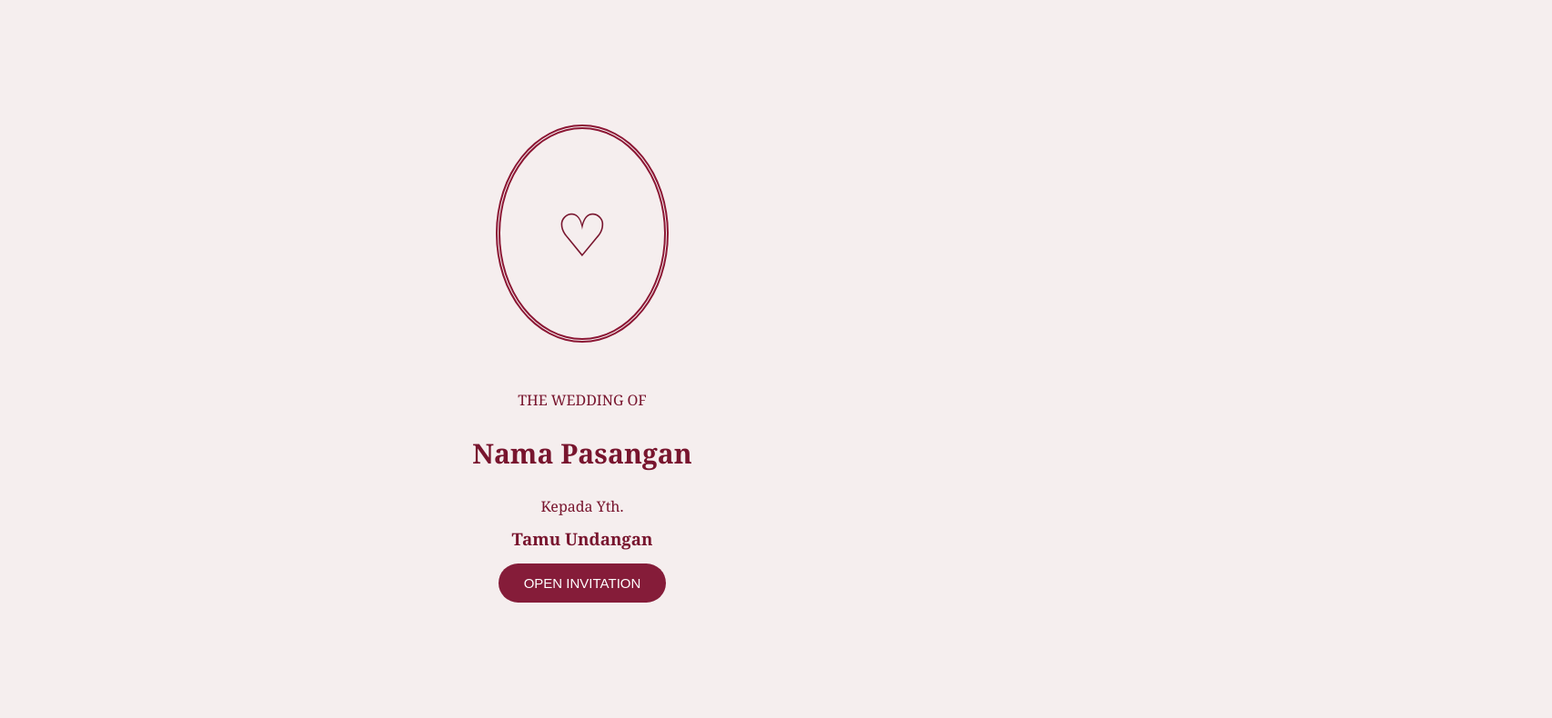
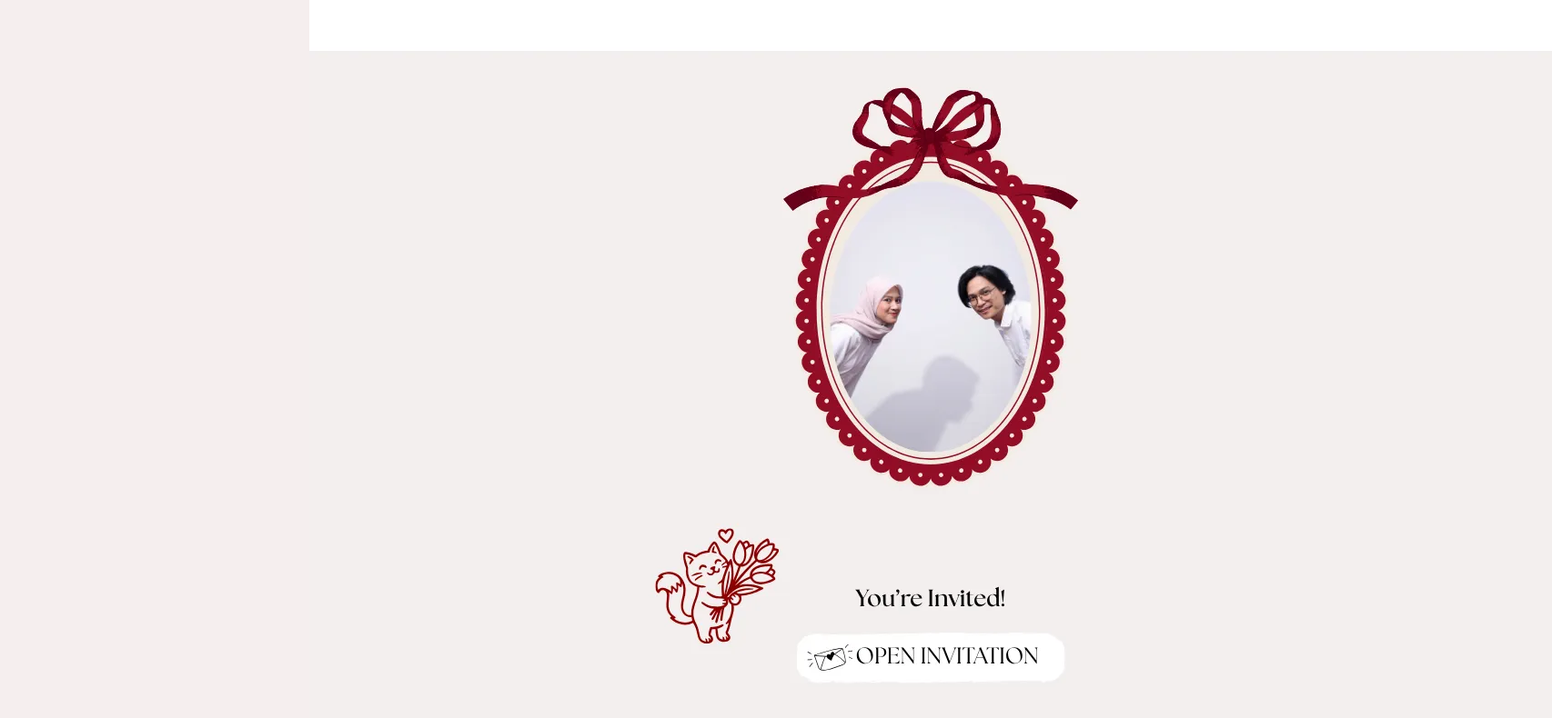
Before and after one commit to nuhaasalsabila/undangan-digital, a plain HTML site: page index.html in a window 1280 px wide. Shown: the whole page at 91% size, 1706 px wide, since content can reach past the window. Drawn offline with Linux system fonts and the light colour scheme.

Commit message:
Update index.html

```diff
--- a/index.html
+++ b/index.html
@@ -1,8 +1,10 @@
+
 <!DOCTYPE html>
 <html lang="id">
 <head>
     <meta charset="UTF-8">
     <meta name="viewport" content="width=device-width, initial-scale=1.0">
+
     <title>Undangan Pernikahan</title>
 
     <style>
@@ -13,103 +15,80 @@
         }
 
         body {
-            font-family: Georgia, serif;
             background: #f5eeee;
-            color: #78152e;
-            text-align: center;
+            display: flex;
+            justify-content: center;
+            min-height: 100vh;
         }
 
-        .cover {
-            min-height: 100vh;
-            display: flex;
-            flex-direction: column;
-            justify-content: center;
-            align-items: center;
-            padding: 30px;
+        .container {
+            width: 100%;
+            max-width: 600px;
         }
 
-        .frame {
-            width: 190px;
-            height: 240px;
-            border: 5px double #8c1735;
-            border-radius: 50%;
-            display: flex;
-            align-items: center;
-            justify-content: center;
-            margin-bottom: 40px;
-            font-size: 65px;
+        .halaman {
+            width: 100%;
+            display: block;
         }
 
-        h1 {
-            font-size: 30px;
-            margin: 15px;
+        .halaman img {
+            width: 100%;
+            height: auto;
+            display: block;
         }
 
-        p {
-            margin: 12px;
+        #cover {
+            cursor: pointer;
         }
 
-        button {
-            background: #851c39;
-            color: white;
-            border: none;
-            padding: 13px 28px;
-            border-radius: 25px;
-            cursor: pointer;
-            margin-top: 15px;
-            font-size: 15px;
-        }
-
-        .invitation {
+        #isiUndangan {
             display: none;
-            padding: 60px 20px;
-            min-height: 100vh;
-            background: #fffafa;
         }
     </style>
 </head>
 
 <body>
 
-    <section class="cover">
-        <div class="frame">♡</div>
+    <div class="container">
 
-        <p>THE WEDDING OF</p>
-        <h1>Nama Pasangan</h1>
+        <!-- HALAMAN COVER -->
+        <div id="cover" onclick="bukaUndangan()">
+            <img src="1.webp" alt="Cover Undangan">
+        </div>
 
-        <p>Kepada Yth.</p>
-        <h3 id="namaTamu">Tamu Undangan</h3>
+        <!-- HALAMAN ISI -->
+        <div id="isiUndangan" class="halaman">
+            <img src="2.webp" alt="Isi Undangan">
+        </div>
 
-        <button onclick="bukaUndangan()">
-            OPEN INVITATION
-        </button>
-    </section>
+    </div>
 
-    <section class="invitation" id="isiUndangan">
-        <h1>You're Invited!</h1>
-        <p>Dengan penuh kebahagiaan,</p>
-        <p>kami mengundang Anda ke acara pernikahan kami.</p>
-        <h2>Nama Pasangan</h2>
-    </section>
+    <!-- MUSIK -->
+    <audio id="musik" loop>
+        <source src="musik_salsa.mp3" type="audio/mpeg">
+    </audio>
 
     <script>
-        // Mengambil nama dari URL
-        const params = new URLSearchParams(window.location.search);
-        const nama = params.get("to");
 
-        if (nama) {
-            document.getElementById("namaTamu").textContent =
-                nama.replace(/\+/g, " ");
+        function bukaUndangan() {
+
+            // Menampilkan halaman isi
+            document.getElementById("cover").style.display = "none";
+
+            document.getElementById("isiUndangan").style.display = "block";
+
+            // Memutar musik
+            const musik = document.getElementById("musik");
+
+            musik.play().catch(function(error) {
+                console.log("Musik belum dapat diputar:", error);
+            });
+
+            // Kembali ke posisi paling atas
+            window.scrollTo(0, 0);
+
         }
 
-        // Membuka halaman undangan
-        function bukaUndangan() {
-            document.getElementById("isiUndangan").style.display = "block";
-
-            document.getElementById("isiUndangan").scrollIntoView({
-                behavior: "smooth"
-            });
-        }
     </script>
 
 </body>
```
